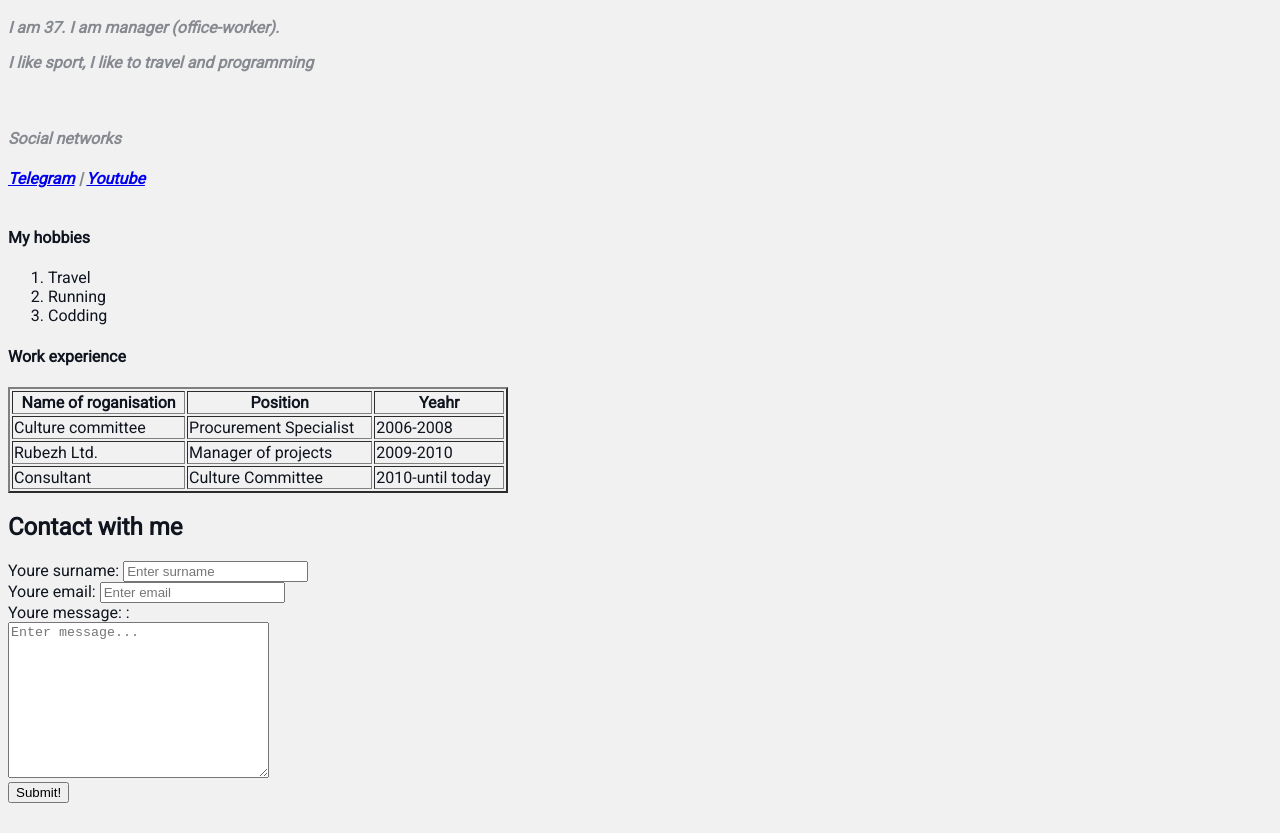
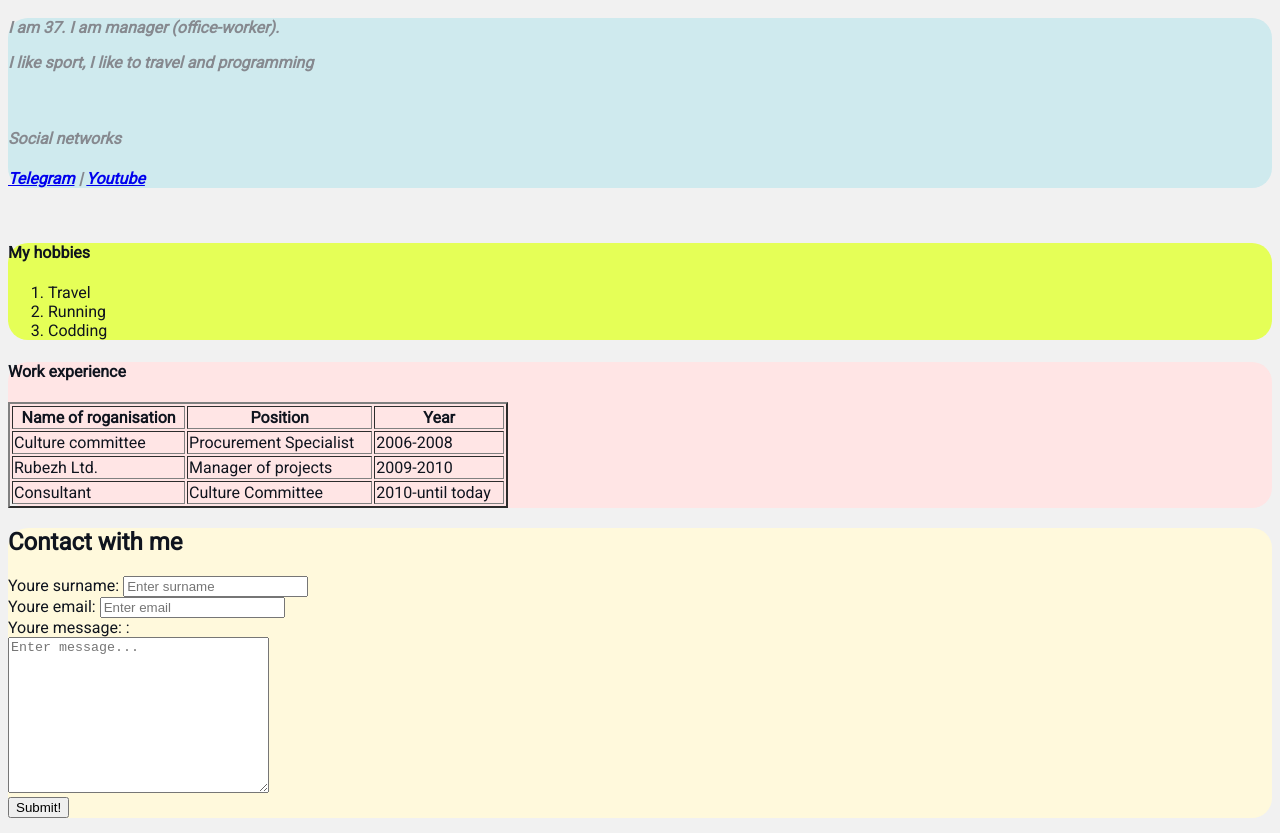
Before and after one commit to slawkir/simpleCV, a plain HTML site: page index.html in a window 1280 px wide. Shown: the part 187-1020 px from the top of the page. Before the commit the page ends 998 px from the top, so only its background shows below. Drawn offline with Linux system fonts and the light colour scheme.

Commit message:
feat: style of blocks

```diff
--- a/index.html
+++ b/index.html
@@ -17,7 +17,7 @@
       <img src="https://yt3.ggpht.com/ytc/AKedOLRmZc2d8KyzNVdwsLCV-mERlG4iLv1Di2UZpmZk9Q=s900-c-k-c0x00ffffff-no-rj"
         alt="Viacheslav" width="150">
       <h1>Viacheslav</h1>
-        <div class="info-text">
+        <div class="card info-text bg-lightblue">
           <p>I am 37. I am manager (office-worker).</p>
           <p> I like <strong>sport</strong>, I like <em>to travel and programming</em></p>
           <br>
@@ -27,22 +27,23 @@
           <a href="https://Youtube.com" target="_blank">Youtube</a>
         </div>
   </div>
-
   <br>
+  <div class="card bg-green">
     <h4>My hobbies</h4>
     <ol>
       <li>Travel</li>
       <li>Running</li>
       <li>Codding</li>
     </ol>
-
+  </div>
+  <div class="card bg-red">
     <h4>Work experience</h4>
     <table border="2" width="500">
       <thead>
         <tr>
           <th>Name of roganisation</th>
           <th>Position</th>
-        <th>Yeahr</th>
+          <th>Year</th>
         </tr>
       </thead>
       <tr>
@@ -61,6 +62,8 @@
         <td>2010-until today</td>
       </tr>
     </table>
+  </div>
+  <div class="card bg-yellow">
     <h2>Contact with me</h2>
   <form action="#">
     <div>
@@ -76,8 +79,9 @@
       <textarea name="message" id="message" cols="30" rows="10" placeholder="Enter message..."></textarea>
     </div>
     <input type="submit" value="Submit!">
+  </form>
+  </div>
 
-  </form>
 
 </body>
 
--- a/style.css
+++ b/style.css
@@ -13,3 +13,22 @@ body{
     font-weight: bold;
     color: #86898F;
 }
+
+.card{
+    margin-bottom: 15px;
+    /* border: lightseagreen solid 2px; */
+    border-radius: 20px;
+}
+
+.bg-yellow{
+    background: #fff9dc;
+}
+.bg-red{
+    background: #ffe5e5;
+}
+.bg-green{
+    background: #e5ff57;
+}
+.bg-lightblue{
+    background: #cfeaee;
+}
```
Lines whose indentation alone changed are shown as unchanged.
